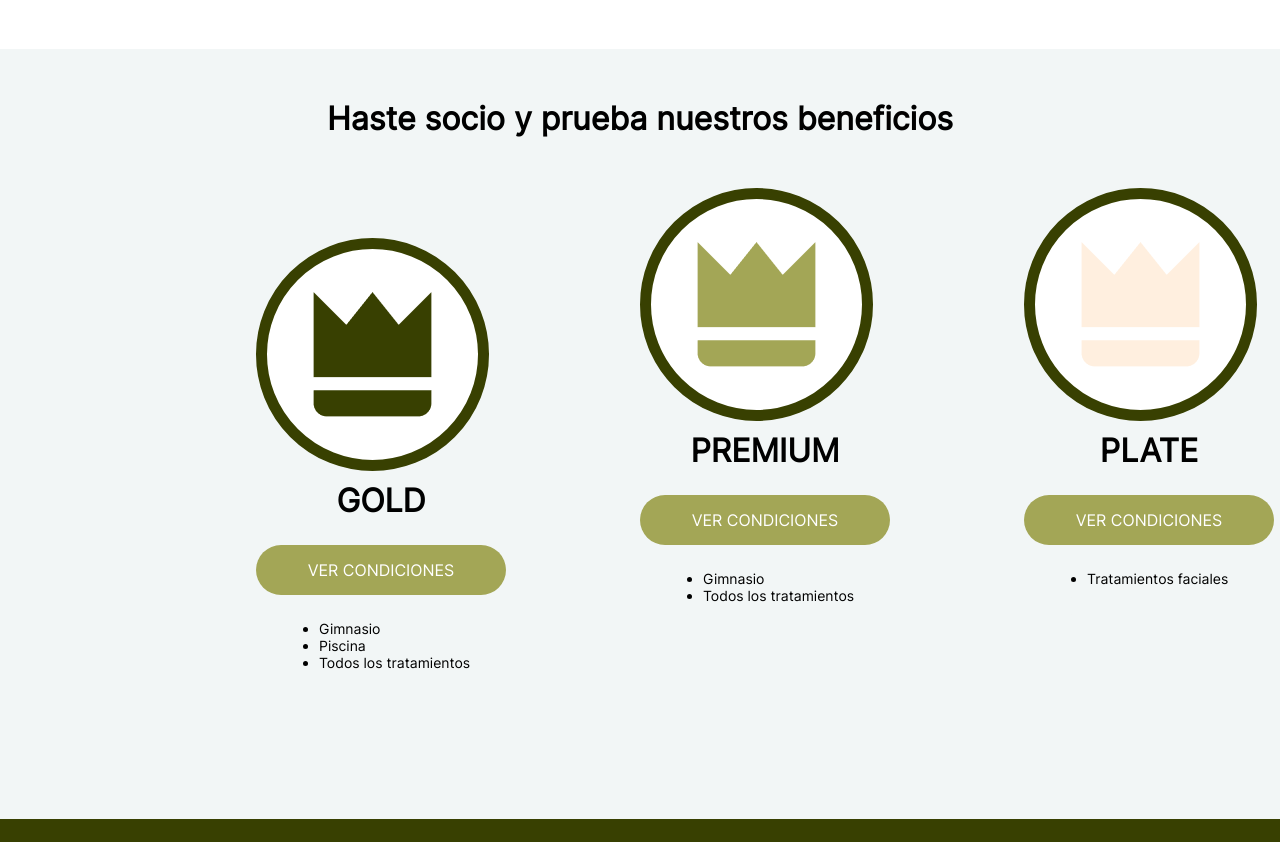
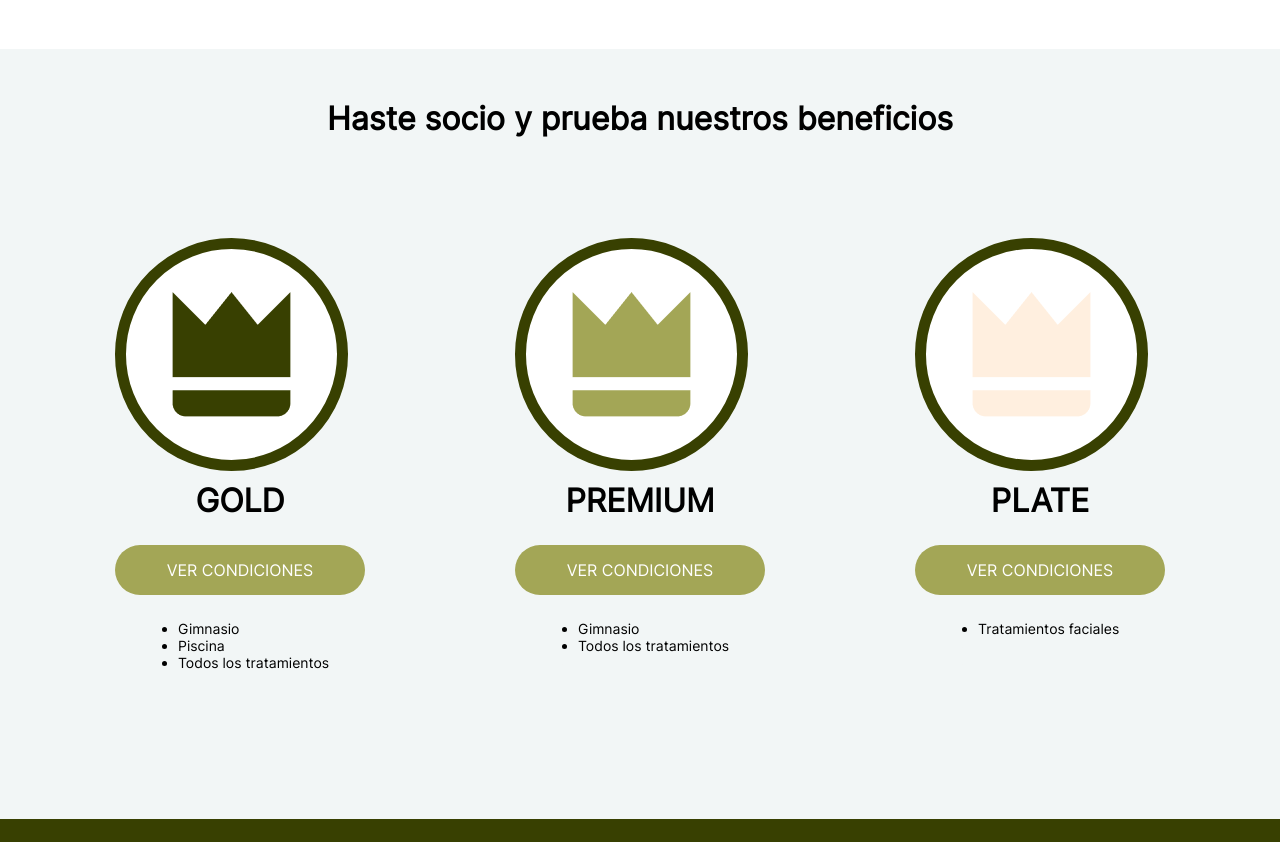
Before and after one commit to KevinCndor/KevinCndor.github.io, a plain HTML site: page index.html in a window 1280 px wide. Shown: the part 1680-2522 px from the top of the page. Drawn offline with Linux system fonts and the light colour scheme.

Commit message:
feat: Update style.css

```diff
--- a/css/style.css
+++ b/css/style.css
@@ -214,6 +214,8 @@ nav ul li:nth-child(1){
     display: flex;
     align-items: center;
     justify-content: center;
+    gap: 150px;
+    margin-top: 100px;
 }
 #hacer_socio{
     margin-top: 50px;
@@ -223,9 +225,7 @@ nav ul li:nth-child(1){
 /*GOLD*/
 .gold{
     display: inline-block;
-    margin-top: 100px;
     text-align: center;
-    margin-left: 250px;
 }
 .gold h2{
     font-size: 32px;
@@ -273,7 +273,6 @@ nav ul li:nth-child(1){
 .premium{
     display: inline-block;
     text-align: center;
-    margin-left: 134px;
 }
 .premium h2{
     font-size: 32px;
@@ -326,7 +325,6 @@ nav ul li:nth-child(1){
 .plate{
     display: inline-block;
     text-align: center;
-    margin-left: 134px;
 }
 .plate h2{
     font-size: 32px;
```
